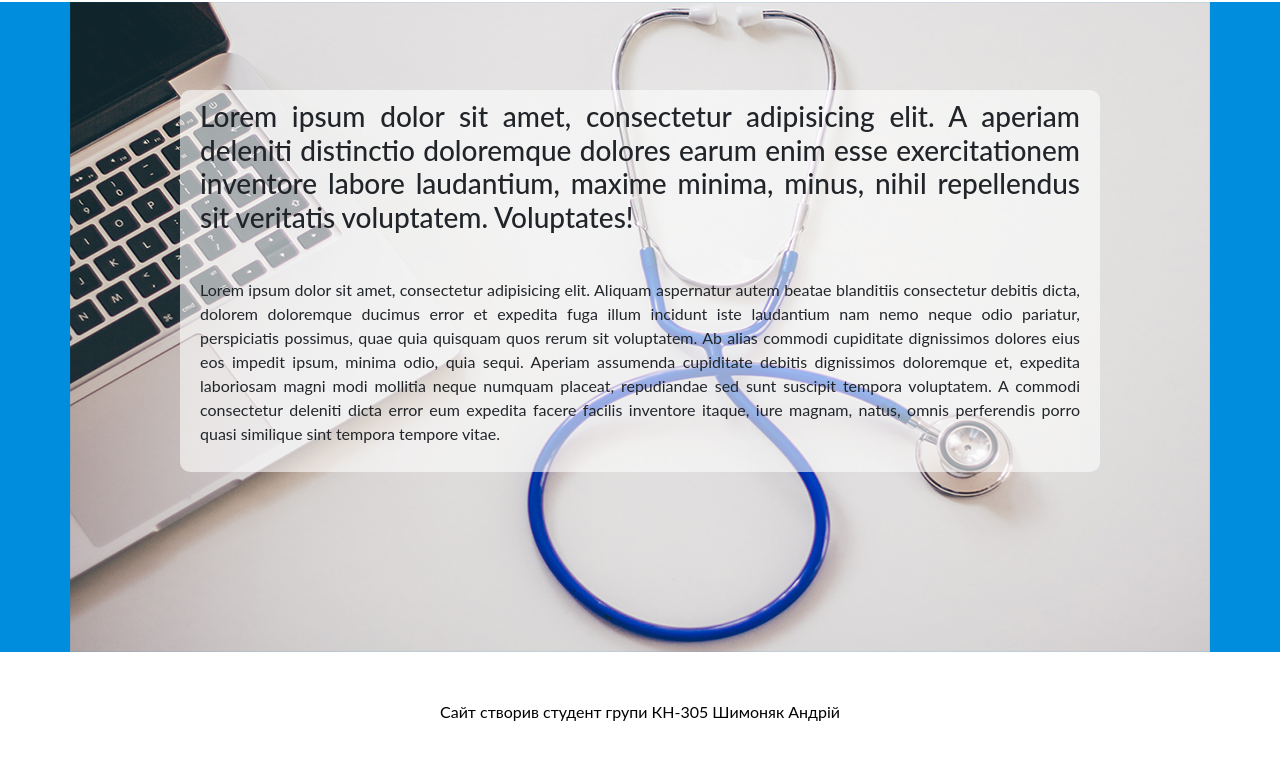
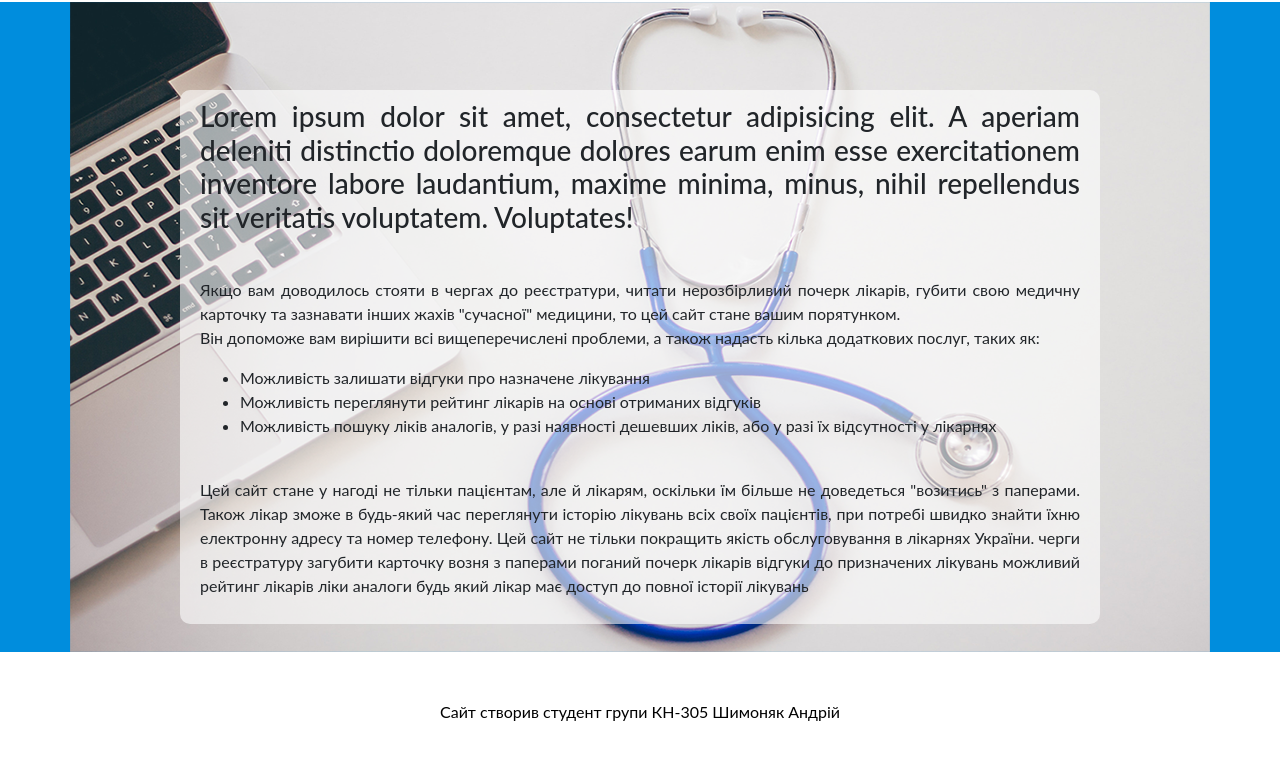
Before and after one commit to AndriyShymoniak/Frontend-Project-Hospital, a plain HTML site: page index.html in a window 1280 px wide. Shown: the part 104-864 px from the top of the page. Drawn offline with nearby package versions, Linux system fonts and the light colour scheme.

Commit message:
index.html text added

```diff
--- a/index.html
+++ b/index.html
@@ -63,24 +63,35 @@
             <div class="offset-md-1 col-md-10">
                 <div style="text-align: justify;border-radius: 10px; padding-left: 20px; padding-right: 20px; padding-bottom: 10px;background-image: url(pictures/whitelayer.png);">
                     <h3 style="margin-top: 10%; padding-top: 10px; ">Lorem ipsum dolor sit amet, consectetur adipisicing
-                        elit. A aperiam
-                        deleniti distinctio doloremque
-                        dolores earum enim esse exercitationem inventore labore laudantium, maxime minima, minus, nihil
+                        elit. A aperiam deleniti distinctio doloremque dolores earum enim esse exercitationem inventore
+                        labore laudantium, maxime minima, minus, nihil
                         repellendus sit veritatis voluptatem. Voluptates!</h3>
-                    <p style="margin-top: 5%">Lorem ipsum dolor sit amet, consectetur adipisicing elit. Aliquam
-                        aspernatur autem beatae blanditiis
-                        consectetur debitis dicta, dolorem doloremque ducimus error et expedita fuga illum incidunt iste
-                        laudantium nam nemo neque odio pariatur, perspiciatis possimus, quae quia quisquam quos rerum
-                        sit
-                        voluptatem. Ab alias commodi cupiditate dignissimos dolores eius eos impedit ipsum, minima odio,
-                        quia
-                        sequi. Aperiam assumenda cupiditate debitis dignissimos doloremque et, expedita laboriosam magni
-                        modi
-                        mollitia neque numquam placeat, repudiandae sed sunt suscipit tempora voluptatem. A commodi
-                        consectetur
-                        deleniti dicta error eum expedita facere facilis inventore itaque, iure magnam, natus, omnis
-                        perferendis
-                        porro quasi similique sint tempora tempore vitae.</p>
+                    <p style="margin-top: 5%">Якщо вам доводилось стояти в чергах до реєстратури, читати нерозбірливий
+                        почерк лікарів, губити свою медичну карточку та зазнавати інших жахів "сучасної" медицини, то
+                        цей сайт стане вашим порятунком. <br>
+                        Він допоможе вам вирішити всі вищеперечислені проблеми, а також надасть кілька додаткових послуг, таких як:
+                    <ul>
+                    <li>Можливість залишати відгуки про назначене лікування</li>
+                    <li>Можливість переглянути рейтинг лікарів на основі отриманих відгуків</li>
+                    <li>Можливість пошуку ліків аналогів, у разі наявності дешевших ліків, або у разі їх відсутності у лікарнях</li>
+                    </ul>
+                    <br>
+                    Цей сайт стане у нагоді не тільки пацієнтам, але й лікарям, оскільки їм більше не доведеться "возитись" з паперами.
+                    Також лікар зможе в будь-який час переглянути історію лікувань всіх своїх пацієнтів, при потребі швидко знайти
+                    їхню електронну адресу та номер телефону.
+
+
+                    Цей сайт не тільки покращить якість обслуговування в лікарнях України.
+
+                    черги в реєстратуру
+                    загубити карточку
+                    возня з паперами
+                    поганий почерк лікарів
+                    відгуки до призначених лікувань
+                    можливий рейтинг лікарів
+                    ліки аналоги
+                    будь який лікар має доступ до повної історії лікувань
+                    </p>
                 </div>
             </div>
         </div>
```
